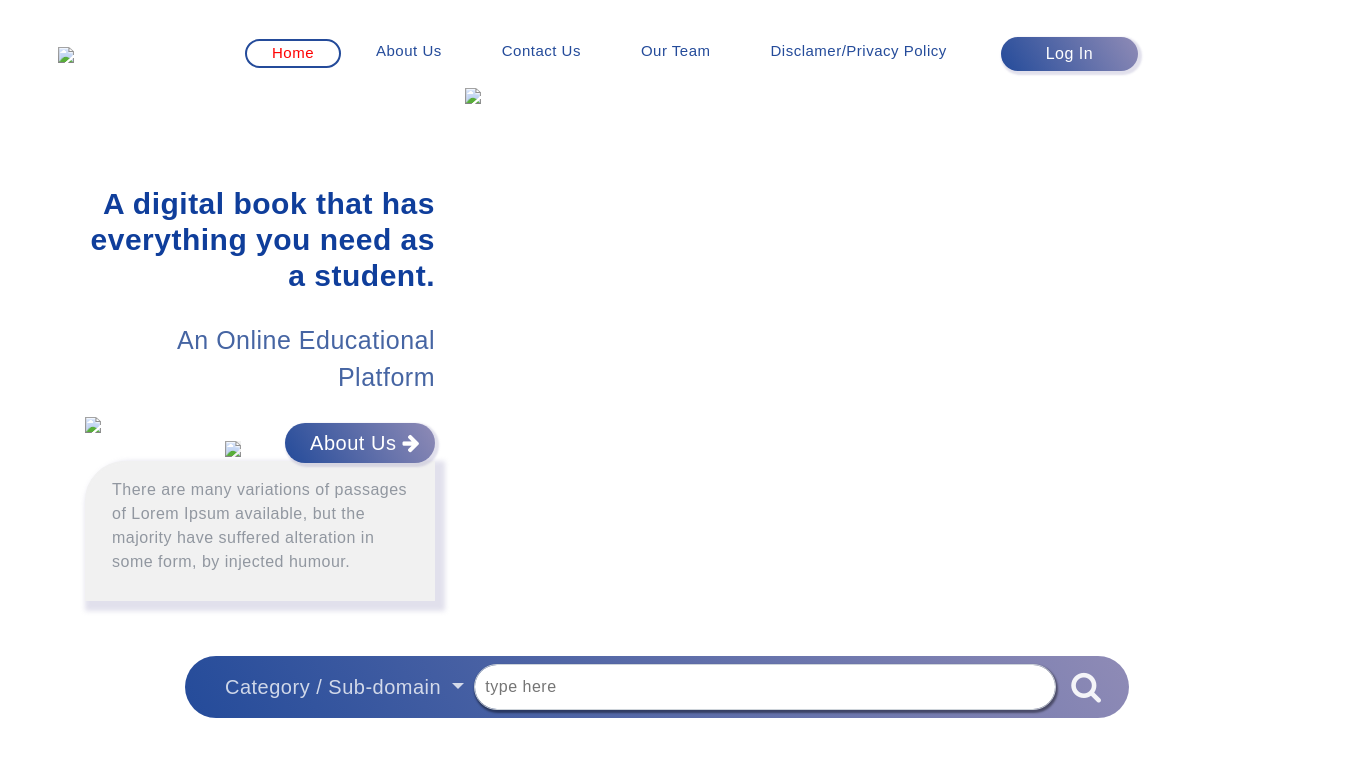
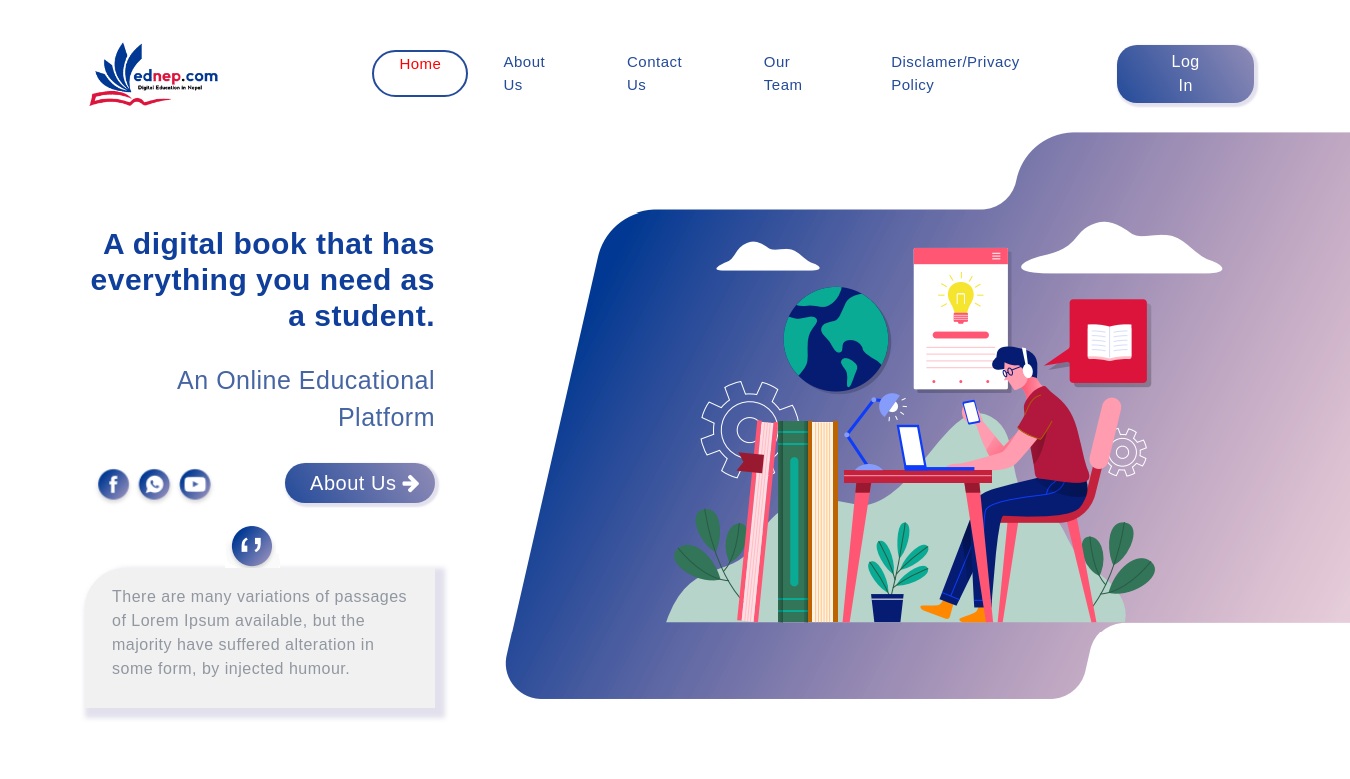
Before and after one commit to mabisha/Educational-Portal, a plain HTML site: page index.html in a window 1280 px wide. Shown: the top 779 px of the page, 1350 px wide, since content can reach past the window. Drawn offline with nearby package versions, Linux system fonts and the light colour scheme.

Commit message:
Update index.html

```diff
--- a/index.html
+++ b/index.html
@@ -13,7 +13,7 @@
 <body>
     <header id="nav-bar">
         <nav class="navbar navbar-expand-lg ">
-            <a class="navbar-brand" href="#"><img src="img.png"></a>
+            <a class="navbar-brand" href="#"><img src="images/img.png"></a>
             <button class="navbar-toggler" type="button" data-toggle="collapse"
             data-target="#navbarSupportedContent" aria-controls="navbarSupportedContent" aria-expanded="false"
             aria-label="Toggle navigation">
@@ -51,18 +51,18 @@
             <h3 class="main-title">A digital book that has everything you need as a student.</h3>
             <p class="small-title">An Online Educational Platform</p>
             <div>
-            <a href="#"><img src="social.png" class="social-icon"></a>
+            <a href="#"><img src="images/social.png" class="social-icon"></a>
             <button class="button" type="submit">
               About Us<i class="fa fa-arrow-right fa-1x"></i></button>
             </div>
-            <div><img src="quote1.png" class="quote"></div>
+            <div><img src="images/quote1.png" class="quote"></div>
             <div class="box">
               There are many variations of passages of Lorem Ipsum available, but the majority have suffered alteration in some
               form, by injected humour.
             </div>
           </div>
           <div class="col-md-8">
-            <img src="banner.png" class="banner-img">
+            <img src="images/banner.png" class="banner-img">
           </div>
         </div>
       </div>
```
